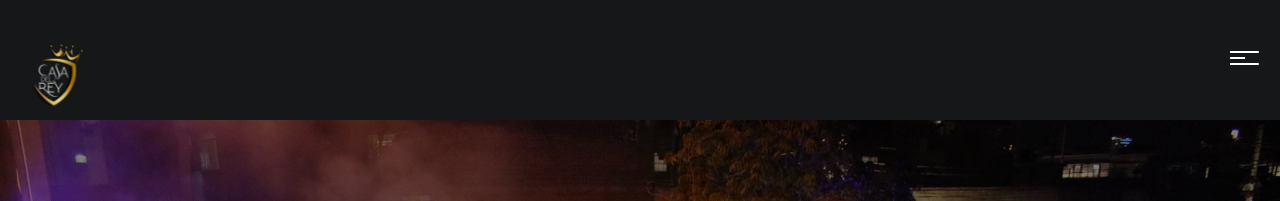
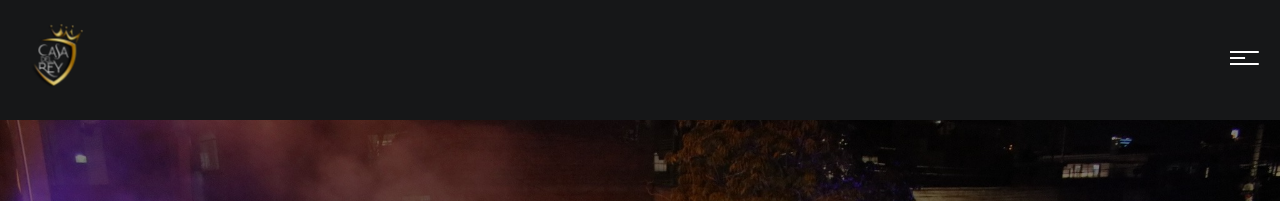
Before and after one commit to lumaxiviba/Casa-del-REY, a plain HTML site: page index.html in a window 1280 px wide. Shown: the top 201 px of the page. Drawn offline with nearby package versions, Linux system fonts and the light colour scheme; a web font is replaced by a local one.

Commit message:
Arreglando problemas con el logo en el header.

```diff
--- a/assets/css/style.css
+++ b/assets/css/style.css
@@ -510,7 +510,7 @@ body.nav-active {
   left: 0;
   width: 100%;
   background-color: transparent;
-  padding-block: 40px;
+  padding-block: 20px;
   z-index: 4;
   border-block-end: thin solid transparent;
   transition: var(--transition-1);
@@ -518,6 +518,7 @@ body.nav-active {
   display: flex;
   justify-content: space-between; /* Coloca los elementos a los extremos */
   align-items: center;
+  /* . */
 }
 
 .header.active {
```
